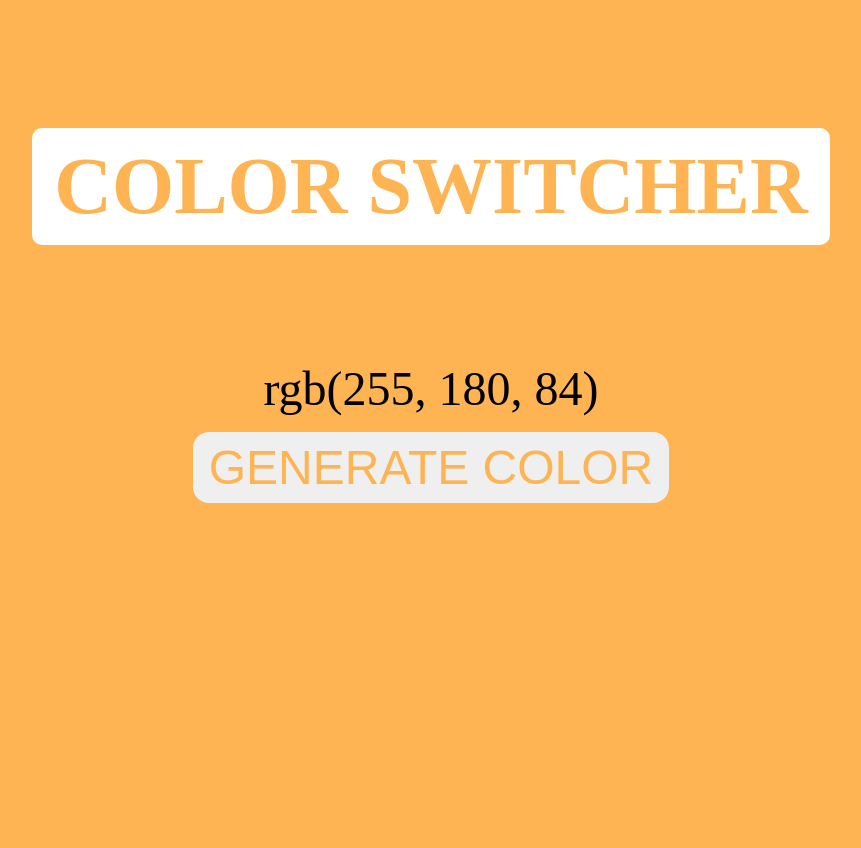
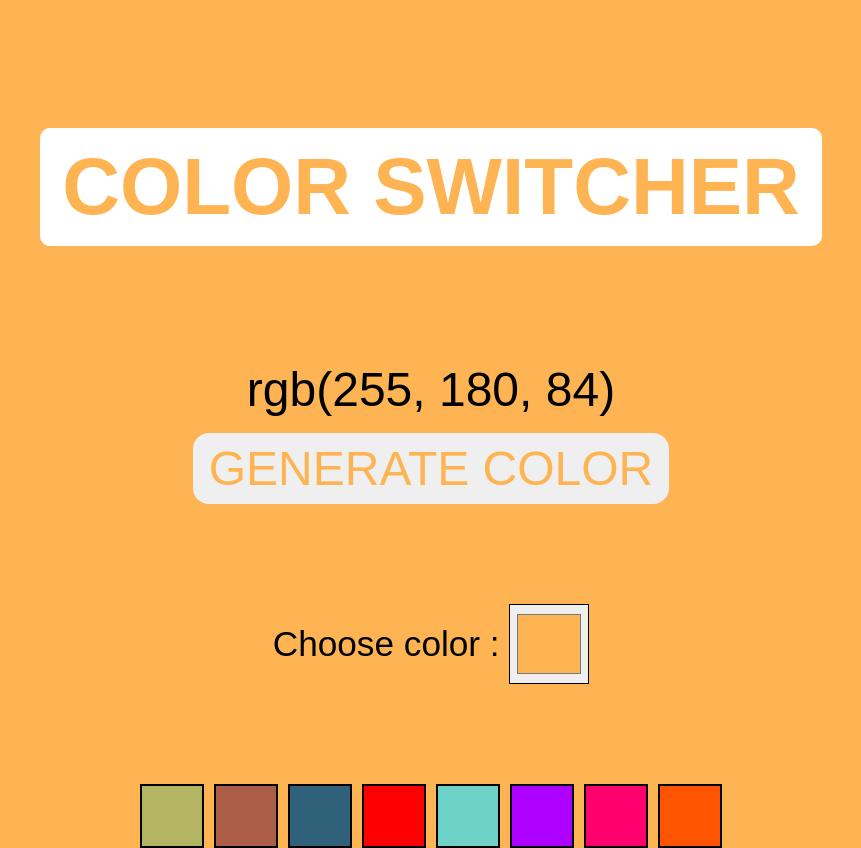
Before and after one commit to kartashov-developer/js-vanilla-background-changer, a plain HTML site: page index.html in a window 1280 px wide. Shown: the whole page, without its empty margins (209-1070 px from the left). Before the commit the page ends 800 px from the top, so only its background shows below. Drawn offline with Linux system fonts and the light colour scheme.

Commit message:
added color events to footer, refactored code

```diff
--- a/app.js
+++ b/app.js
@@ -1,7 +1,20 @@
-// return div and button
+// return text, button, and input
 const btnColor = document.querySelector("#btn-color");
 const txtColor = document.querySelector("#txt-color");
 const headingColor = document.querySelector("h1");
+const inputColor = document.querySelector("input");
+
+// Changing input color dynamic
+// function for creating hex range for every color
+function componentToHex(c) {
+    var hex = c.toString(16);
+    return hex.length == 1 ? "0" + hex : hex;
+    }
+// function for converting rgb to hex
+function rgbToHex(r, g, b) {
+    return "#" + componentToHex(r) + componentToHex(g) + componentToHex(b);
+
+}
 
 // Randoming color event on click
 btnColor.addEventListener("click", randomColor);
@@ -19,19 +32,37 @@ function randomColor() {
     // Merge into final color
     const finalColor = `rgb(${redRange}, ${greenRange}, ${blueRange})`;
 
-    document.body.style.background = finalColor;
+    // Adding finalColor for changing
+    document.body.style.backgroundColor = finalColor;
     headingColor.style.color = finalColor;
-    btnColor
-    .style.color = finalColor;
+    btnColor.style.color = finalColor;
+
     // Changing text on every click
     txtColor.textContent = finalColor;
 
+    inputColor.value = rgbToHex(redRange, greenRange, blueRange);
+};
 
-    // For better view changing text color
-    if (redRange < 100 && greenRange < 100 && blueRange < 100) {
-        txtColor.style.color = "#fff";
+// Changing background on changing input
+inputColor.oninput = (event) => {
+    document.body.style.backgroundColor = inputColor.value; //bg changing
+    headingColor.style.color = inputColor.value; //heading changing
+    btnColor.style.color = inputColor.value; //btn changing
+    // Creating rgb format
+    const color = event.target.value ;
+    const r = parseInt(color.substr(1,2), 16)
+    const g = parseInt(color.substr(3,2), 16)
+    const b = parseInt(color.substr(5,2), 16)
+    // Changing text
+    txtColor.textContent = `rgb(${r}, ${g}, ${b})`;
+}
 
-    } else {
-        txtColor.style.color = "#000";
-    };
-};
+// Changing background by items
+function color(z) {
+    let a = getComputedStyle(z);
+    let b = a.backgroundColor;
+    document.getElementsByTagName("BODY")[0].style.backgroundColor = b;
+    headingColor.style.color = b;
+    btnColor.style.color = b;
+    txtColor.textContent = b;
+}
--- a/index.html
+++ b/index.html
@@ -15,6 +15,20 @@
             <div id="txt-color">rgb(255, 180, 84)</div>
             <button id="btn-color"">Generate color</button>
         </div>
+        <div class="choose__container">
+            <p class="choose">Choose color : </p>
+            <input class="input" type="color" value="#FFB454">
+        </div>
+        <div class="footer">
+            <div onclick="color(this)" class="item1"></div>
+            <div onclick="color(this)" class="item2"></div>
+            <div onclick="color(this)" class="item3"></div>
+            <div onclick="color(this)" class="item4"></div>
+            <div onclick="color(this)" class="item5"></div>
+            <div onclick="color(this)" class="item6"></div>
+            <div onclick="color(this)" class="item7"></div>
+            <div onclick="color(this)" class="item8"></div>
+        </div>
     </div>
 </body>
 </html>
--- a/style.css
+++ b/style.css
@@ -12,6 +12,7 @@ body {
     min-height: 100vh;
     background-color: var(--main-color);
     transition: all .2s linear;
+    font-family: sans-serif;
 }
 
 h1 {
@@ -43,7 +44,6 @@ h1 {
 
 #txt-color {
     margin: 1rem 0;
-    font-family: serif;
     font-size: 3rem;
 }
 
@@ -61,3 +61,68 @@ h1 {
     background-color: #DADCE0;
 
 }
+
+.choose__container {
+    display: flex;
+    justify-content: center;
+    align-items: center;
+    gap: 0.6rem;
+}
+.choose {
+    font-size: 2.2rem;
+}
+
+.input {
+    height: 5rem;
+    width: 5rem;
+    padding: 5px;
+    cursor: pointer;
+    border: 1px solid #000;
+}
+.input:hover {
+    border: 2px solid #000;
+}
+
+.footer {
+    display: flex;
+    gap: 10px;
+}
+
+.footer > div {
+    width: 4rem;
+    height: 4rem;
+    border: 2px solid #000;
+}
+
+.item1 {
+    background: #B5B462;
+    cursor: pointer;
+}
+.item2 {
+    background: #AC5D47;
+    cursor: pointer;
+}
+.item3 {
+    background: #2F6178;
+    cursor: pointer;
+}
+.item4 {
+    background: #ff0000;
+    cursor: pointer;
+}
+.item5 {
+    background: #6ED3C6;
+    cursor: pointer;
+}
+.item6 {
+    background: #ae00ff;
+    cursor: pointer;
+}
+.item7 {
+    background: #ff006f;
+    cursor: pointer;
+}
+.item8 {
+    background: #ff5500;
+    cursor: pointer;
+}
```
